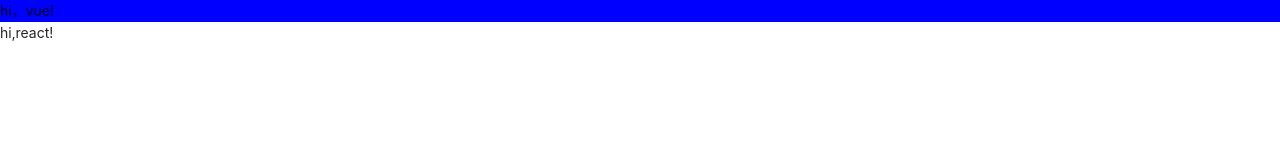
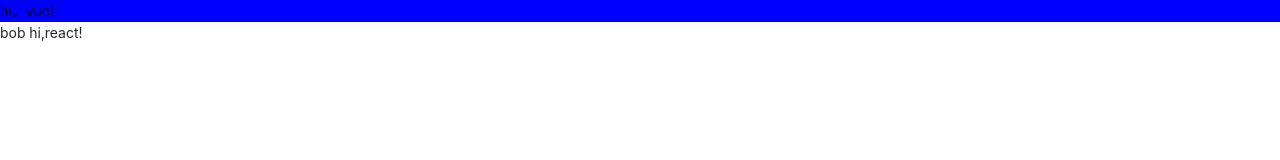
Before and after one commit to rootegg/vbtemplate, a Vue app: page / in a window 1280 px wide. Shown: the top 160 px of the page. Built offline with nearby package versions, Linux system fonts and the light colour scheme.

Commit message:
feat: react

```diff
--- a/package.json
+++ b/package.json
@@ -25,6 +25,7 @@
     "@commitlint/config-conventional": "^17.1.0",
     "@types/react": "^18.0.21",
     "@types/react-dom": "^18.0.6",
+    "@typescript-eslint/parser": "^5.38.1",
     "autoprefixer": "^10.4.12",
     "babel-loader": "^8.2.5",
     "babel-plugin-component": "^1.1.1",
--- a/src/index.js
+++ b/src/index.js
@@ -16,4 +16,4 @@
  */
 const container = document.getElementById('app')
 const root = createRoot(container) // createRoot(container!) if you use TypeScript
-root.render(<ReactApp />)
+root.render(<ReactApp name="bob" />)
--- a/src/react/app.tsx
+++ b/src/react/app.tsx
@@ -1,4 +1,10 @@
-const App = () => {
-  return <div>hi,react!</div>
+import React from 'react'
+
+type Prop = {
+  name: String
+}
+
+const App = (props: Prop) => {
+  return <div>{props.name} hi,react!</div>
 }
 export default App
```
Also changed, not shown: .eslintrc.js, .lintstagedrc.js, 12tsconfig.json (renamed from tsconfig.json), 1 other file (tests, documents, lock files or other folders).
